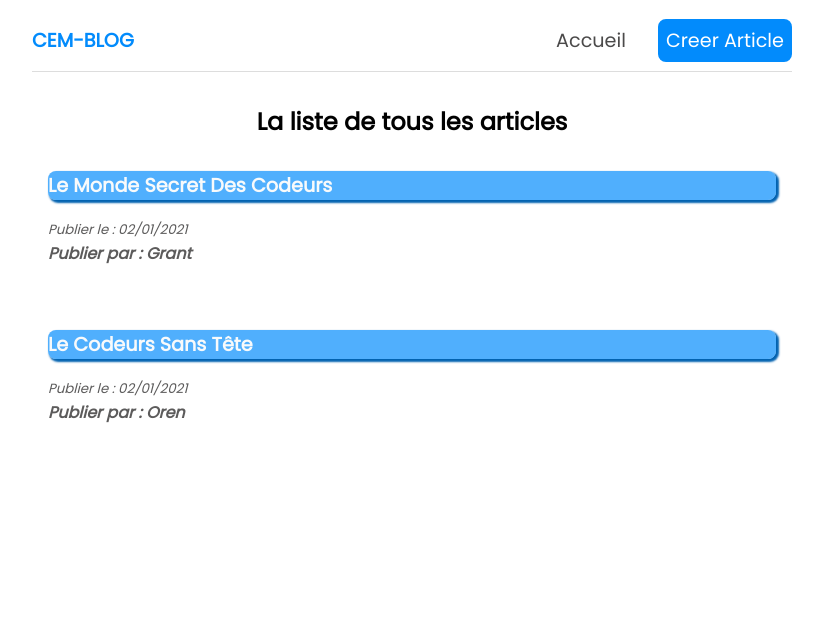
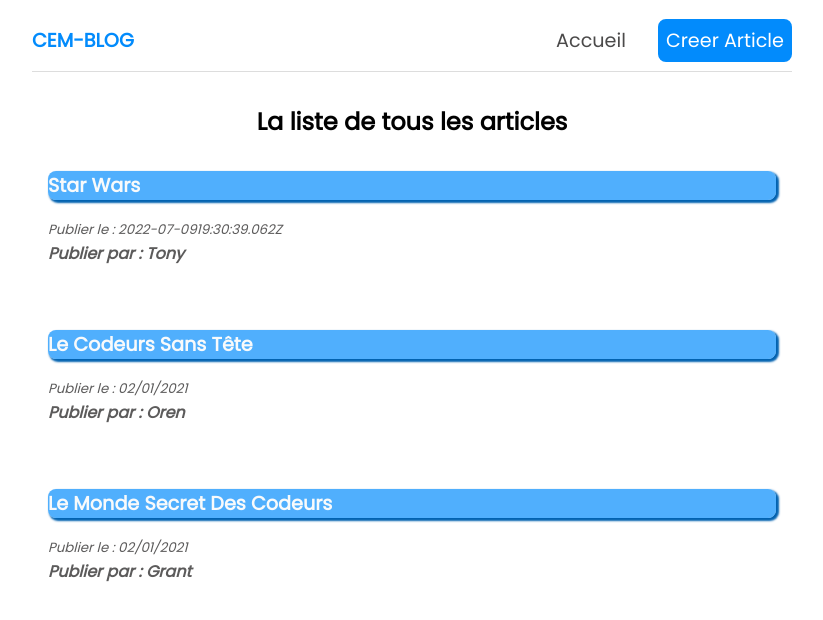
Before and after one commit to cem-sucu/Blog, a React (Create React App) app: page / in a window 1280 px wide. Shown: the top 620 px of the page, without its empty margins (228-1051 px from the left). Built offline with nearby package versions, Linux system fonts and the light colour scheme; data requests are answered from the project's data file.

Commit message:
sort by new article

```diff
--- a/data/db.json
+++ b/data/db.json
@@ -13,6 +13,13 @@
       "body": "cursus vestibulum. Mauris magna. Duis dignissim tempor arcu. Vestibulum ut eros non enim commodo hendrerit. Donec porttitor tellus non magna. Nam ligula elit, pretium et, rutrum non, hendrerit id, ante. Nunc mauris sapien, cursus in, hendrerit consectetuer, cursus et, magna. Praesent interdum ligula eu enim. Etiam imperdiet dictum magna. Ut tincidunt orci quis lectus. Nullam suscipit, est ac facilisis facilisis, magna tellus faucibus leo, in lobortis tellus justo sit amet nulla. Donec non justo. Proin non massa non ante bibendum",
       "author": "Oren",
       "date": "02/01/2021"
+    },
+    {
+      "title": "Star wars",
+      "author": "Tony",
+      "body": "La saga star wars continue ..",
+      "date": "2022-07-0919:30:39.062Z",
+      "id": 3
     }
   ]
 }
--- a/src/Add.js
+++ b/src/Add.js
@@ -1,10 +1,12 @@
 import React, { useState } from "react";
+import { useHistory } from "react-router-dom";
 
 const Add = () => {
     const [title, setTitle] = useState("");
     const [author, setAuthor] = useState("");
     const [body, setBody] = useState("");
-    let [isLoading, setIsLoading] = useState(false);
+    const [isLoading, setIsLoading] = useState(false);
+    const history = useHistory();
 
     const HandleBlogAdding = (e) => {
         e.preventDefault();
@@ -12,12 +14,15 @@ const Add = () => {
         const date = `${tmp_date[0]}${tmp_date[1]}`;
         const blog = { title, author, body, date };
         setIsLoading(true);
+
         fetch("http://localhost:8000/blogs", {
             method: "POST",
             headers: { "Content-type": "application/json" },
             body: JSON.stringify(blog),
         }).then(() => {
             setIsLoading(false);
+
+            history.push("/");
         });
     };
 
--- a/src/Home.js
+++ b/src/Home.js
@@ -8,7 +8,7 @@ const Home = () => {
         data: blogs,
         isLoading,
         error,
-    } = useRecuperation("http://localhost:8000/blogs");
+    } = useRecuperation("http://localhost:8000/blogs?_sort=id&_order=desc");
     return (
         <div className="home">
             {error && <div className="errMesssage">{error}</div>}
```
Lines whose indentation alone changed are shown as unchanged.
